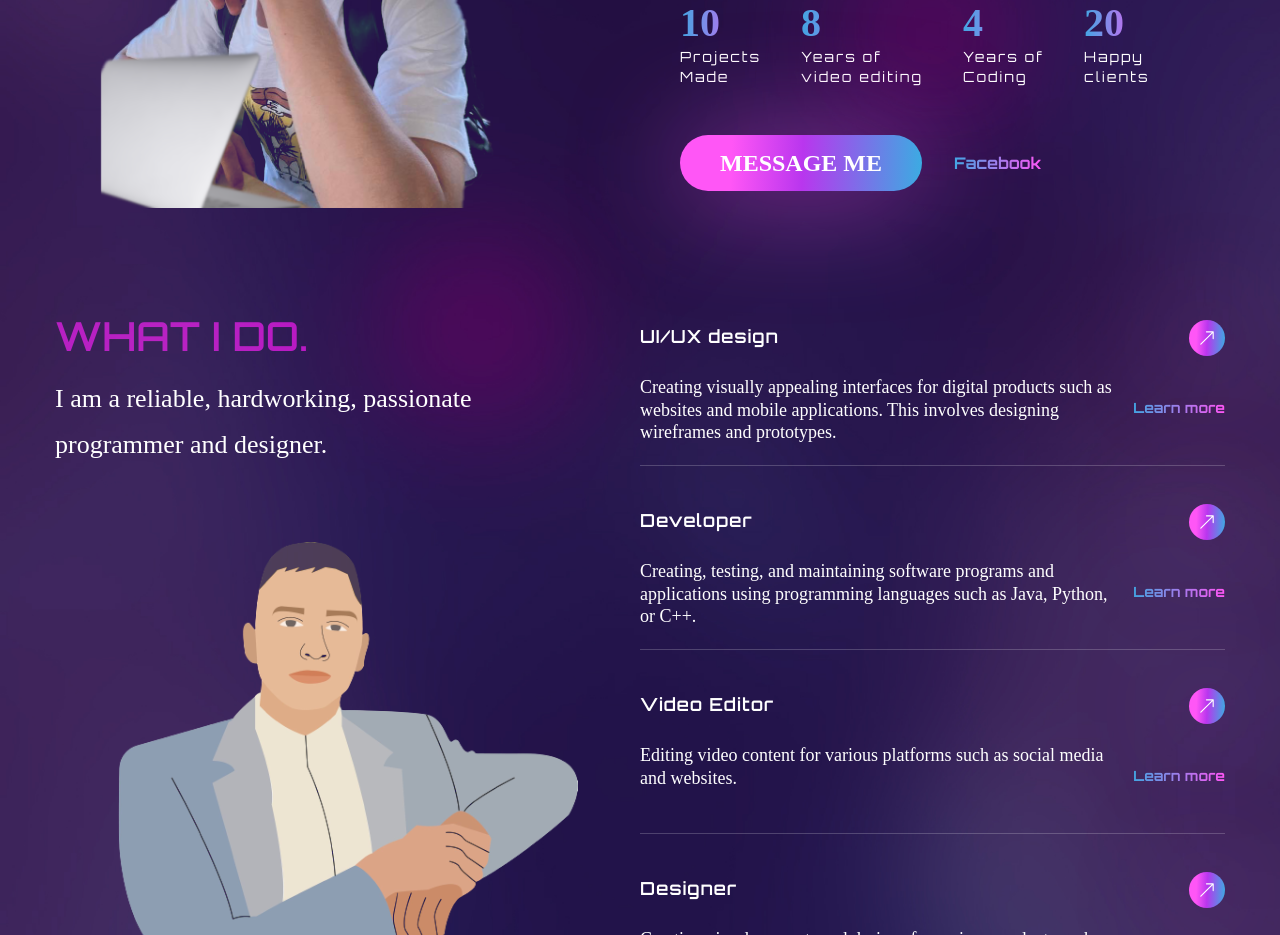
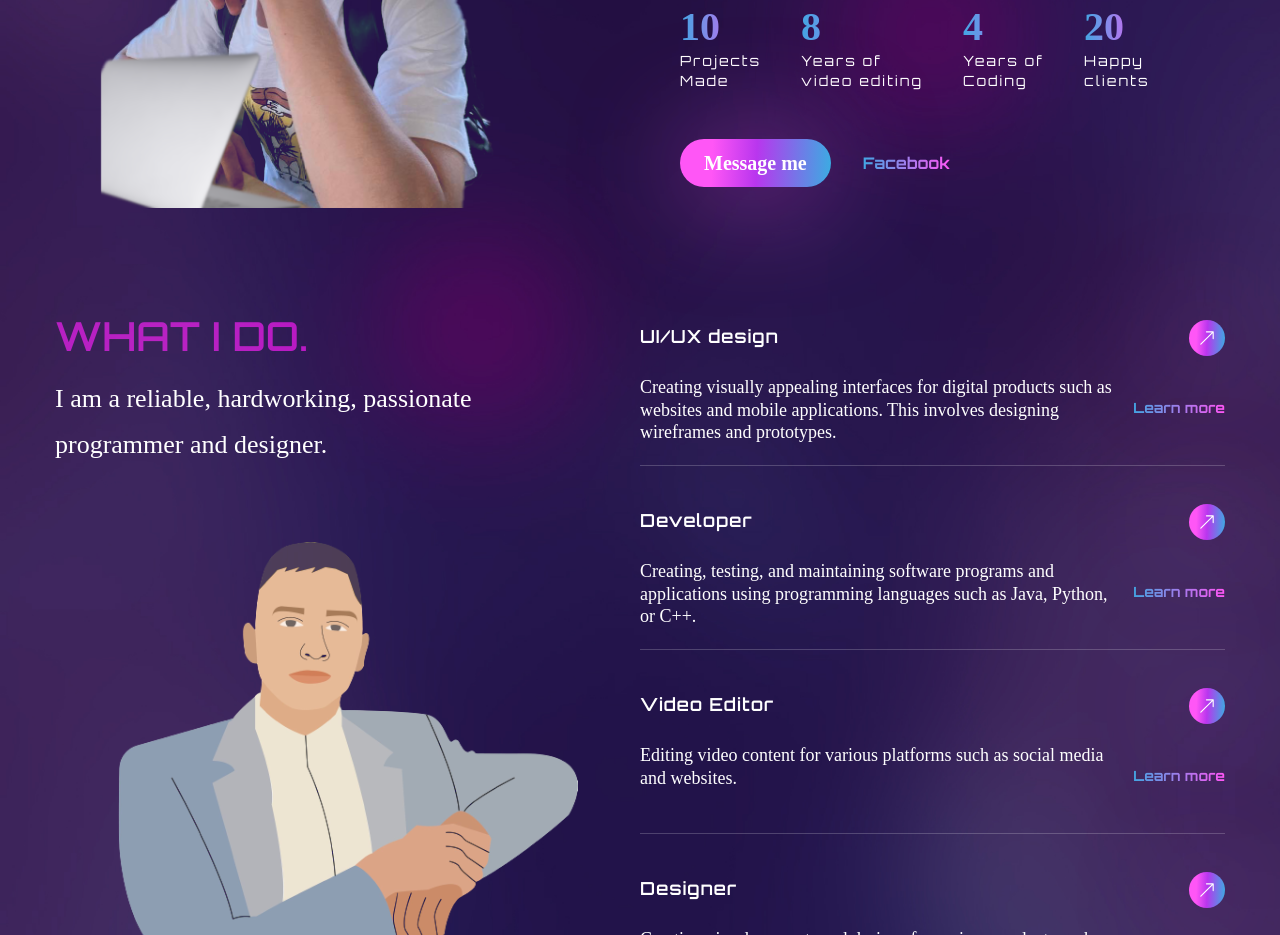
Before and after one commit to Andriukas0/portfolio, a React (Create React App) app: page / in a window 1280 px wide. Shown: the part 1400-2335 px from the top of the page. Built offline with nearby package versions, Linux system fonts and the light colour scheme; the HTML template or start-up script is replaced by a standard one; a web font is replaced by a local one.

Commit message:
Update About.js

```diff
--- a/src/components/About.js
+++ b/src/components/About.js
@@ -11,13 +11,13 @@ const About = () => {
   return (
     <section className="section" id="about" ref={ref}>
       <div className="container mx-auto">
-        <div className="flex flex-col gap-y-10 lg:flex-row lg:items-center lg:gap-x-20 lg:gap-y-0 h-screen">
+        <div className="flex flex-col gap-y-10 lg:flex-row lg:items-center lg:gap-x-20 lg:gap-y-0 ">
           {/*foto*/}
           <motion.div
             variants={fadeIn("right", 0.3)}
             initial="hidden"
             whileInView={"show"}
-            viewport={{ once: false, amount: 0.3 }}
+            viewport={{ once: false, amount: 0.4 }}
             className="hidden lg:flex flex-1 bg-about bg-contain bg-no-repeat h-[640px] mix-blend-lighten bg-top"
           ></motion.div>
           {/*text*/}
@@ -25,13 +25,11 @@ const About = () => {
             variants={fadeIn("left", 0.5)}
             initial="hidden"
             whileInView={"show"}
-            viewport={{ once: false, amount: 0.3 }}
+            viewport={{ once: false, amount: 0.4 }}
             className="flex-1"
           >
             <h2 className="h2 text-accent">About me.</h2>
-            <h3 className="h3 mb-4">
-              Hello, I'm Andrius from Lithuania.
-            </h3>
+            <h3 className="h3 mb-4">Hello, I'm Andrius from Lithuania.</h3>
             <p className="mb-6">
               I have a passion for building computers and, I have gained a lot
               of experience in fixing and creating computer systems from
@@ -87,7 +85,7 @@ const About = () => {
             </div>
             <div className="flex gap-x-8 items-center">
               <a href="mailto:andrius.z2000@gmail.com">
-                <button className="btn btn-lg">Message me</button>
+                <button className="btn btn-sm">Message me</button>
               </a>
               <a
                 href="https://www.facebook.com/andrius.globys.5"
```
